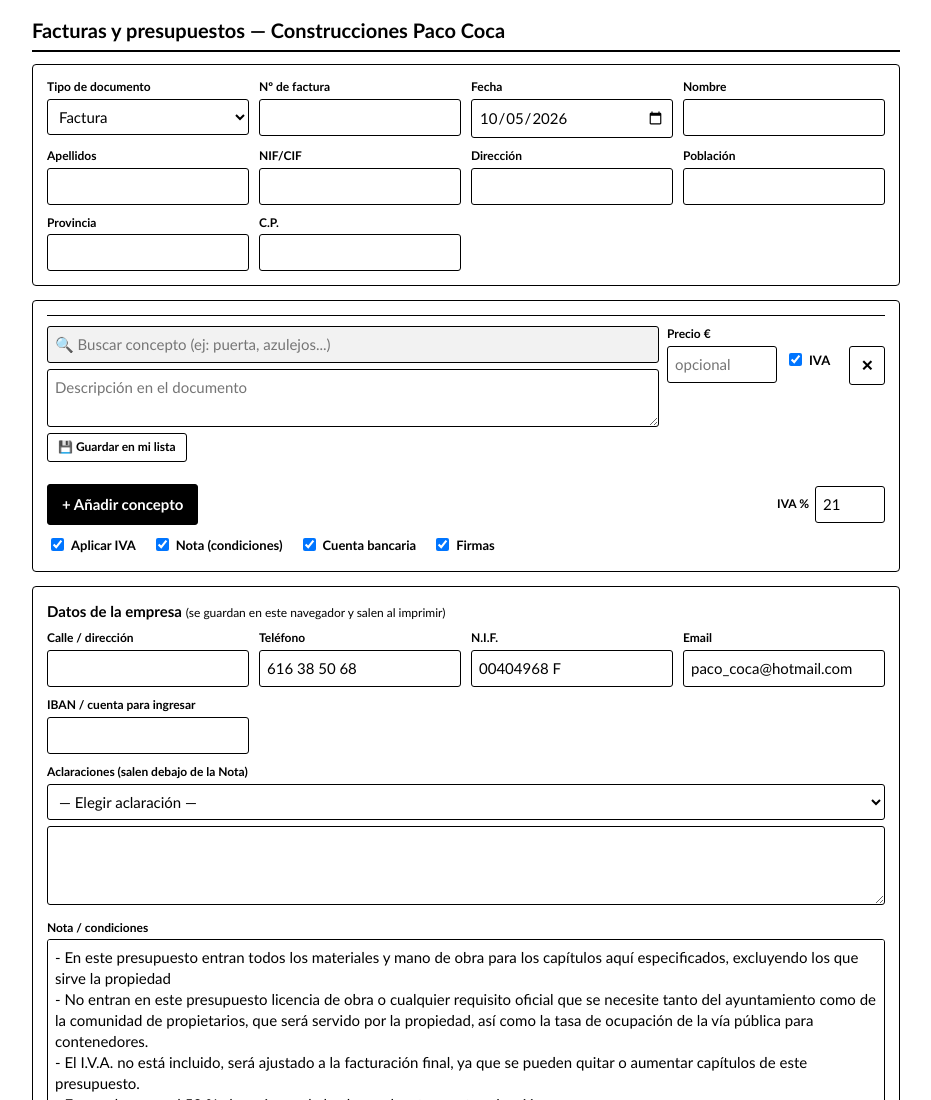
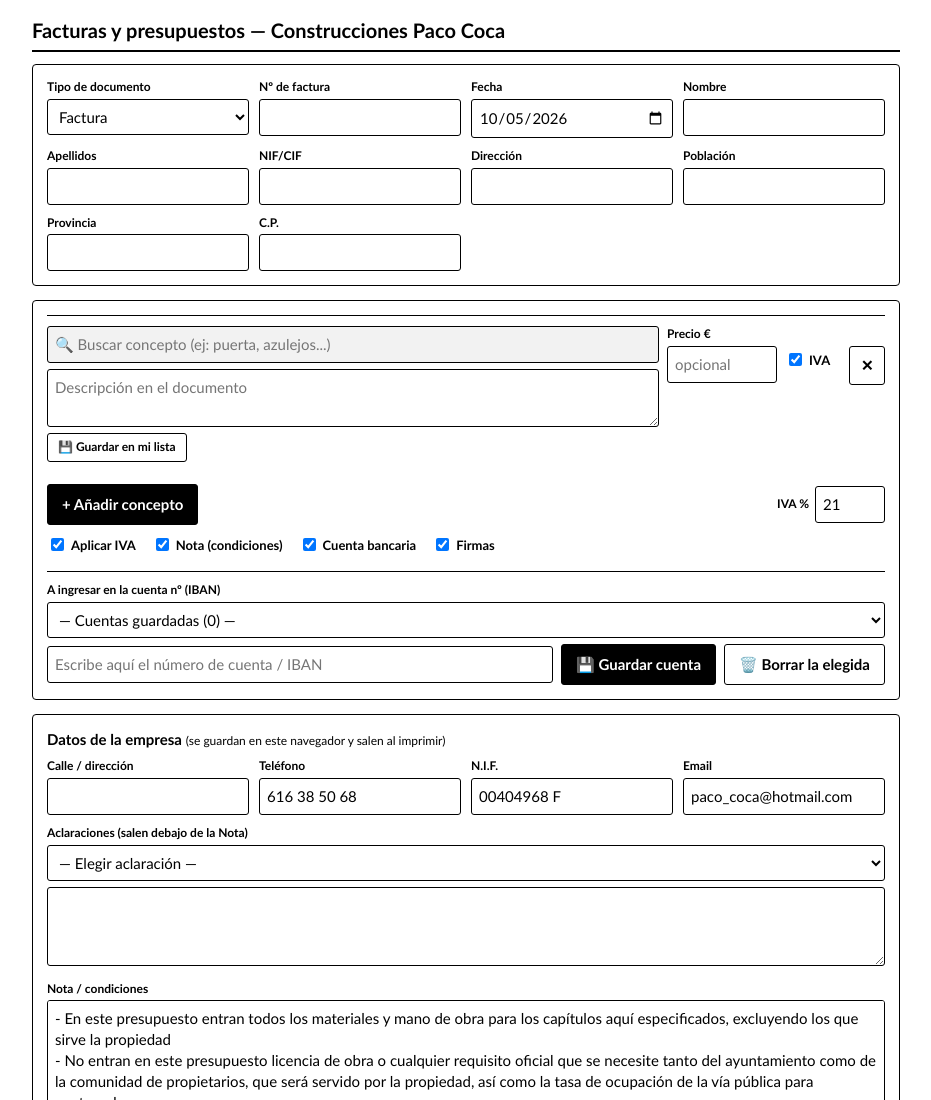
Before and after one commit to Javiantonc/Herramienta-de-facturas, a plain HTML site: page index.html in a window 1280 px wide. Shown: the top 1100 px of the page, without its empty margins (174-1105 px from the left). Drawn offline with Linux system fonts and the light colour scheme.

Commit message:
add the iban account  box

```diff
--- a/index.html
+++ b/index.html
@@ -75,6 +75,11 @@ button.sec{background:#fff;color:#000}
   <label class="chk"><input type="checkbox" id="octa" checked>Cuenta bancaria</label>
   <label class="chk"><input type="checkbox" id="ofir" checked>Firmas</label>
  </div>
+ <div style="margin-top:14px;border-top:1px solid #000;padding-top:10px">
+  <label>A ingresar en la cuenta nº (IBAN)</label>
+  <select id="ctas" onchange="useCta()"></select>
+  <div class="bar" style="margin-top:6px"><input class="emp" id="cta" value="" placeholder="Escribe aquí el número de cuenta / IBAN" style="flex:1;min-width:220px"><button type="button" onclick="saveCta()">💾 Guardar cuenta</button><button type="button" class="sec" onclick="delCta()">🗑️ Borrar la elegida</button></div>
+ </div>
 </div>
 
 <div class="card noprint">
@@ -84,7 +89,6 @@ button.sec{background:#fff;color:#000}
   <div><label>Teléfono</label><input class="emp" id="mtel" value="616 38 50 68"></div>
   <div><label>N.I.F.</label><input class="emp" id="mnif" value="00404968 F"></div>
   <div><label>Email</label><input class="emp" id="mmail" value="paco_coca@hotmail.com"></div>
-  <div><label>IBAN / cuenta para ingresar</label><input class="emp" id="cta" value=""></div>
  </div>
  <label style="margin-top:10px">Aclaraciones (salen debajo de la Nota)</label>
  <select id="acs" onchange="addAcl()"></select>
@@ -204,6 +208,12 @@ function saveEmp(){try{const d={};EMP.forEach(k=>d[k]=$(k).value);localStorage.s
 document.querySelector('.wrap').addEventListener('input',e=>{if(e.target.classList.contains('emp'))saveEmp()});
 document.querySelector('.wrap').addEventListener('input',calc);
 document.querySelector('.wrap').addEventListener('change',calc);
+function ctaList(){try{return JSON.parse(localStorage.getItem('ctas')||'[]')}catch(e){return []}}
+function fillCtas(sel){const l=ctaList();$('ctas').innerHTML='<option value="">— Cuentas guardadas ('+l.length+') —</option>'+l.map(a=>`<option value="${esc(a)}">${esc(a)}</option>`).join('');if(sel)$('ctas').value=sel}
+function useCta(){const s=$('ctas');if(s.value){$('cta').value=s.value;saveEmp();calc()}}
+function saveCta(){const a=$('cta').value.trim();if(!a){alert('Escribe primero el número de cuenta.');return}const l=ctaList();if(!l.includes(a)){l.push(a);try{localStorage.setItem('ctas',JSON.stringify(l))}catch(e){}}fillCtas(a);saveEmp();calc()}
+function delCta(){const s=$('ctas');if(!s.value){alert('Elige primero una cuenta de la lista de guardadas.');return}if(!confirm('¿Borrar esta cuenta de la lista?'))return;try{localStorage.setItem('ctas',JSON.stringify(ctaList().filter(x=>x!==s.value)))}catch(e){}fillCtas()}
+fillCtas();
 window.addEventListener('beforeprint',calc);
 addRow();calc();
 </script></body></html>
```
